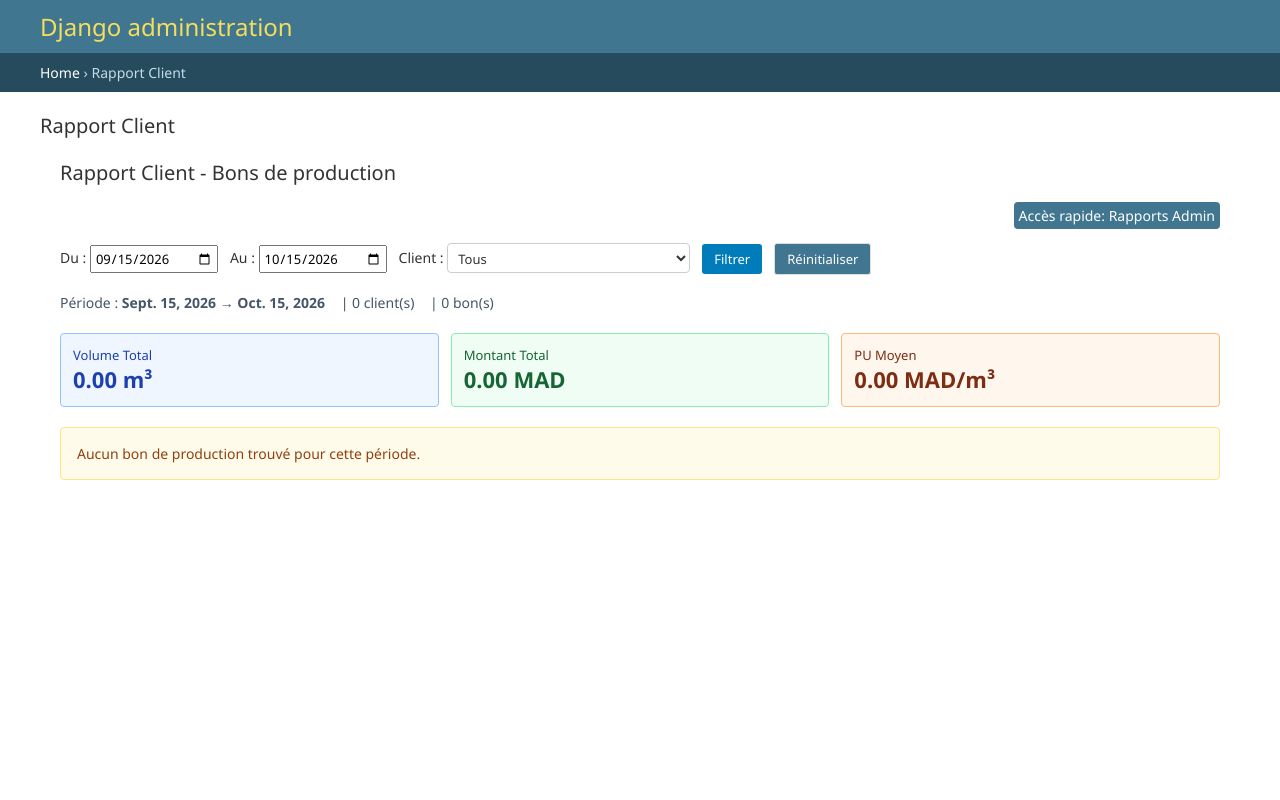
After one commit to kira3622/sitrad, a Django app: page /reports/rapport-client/ in a window 1280 px wide. The commit adds this page. Run offline with Django 5.2, Linux system fonts and the light colour scheme; a user stored in the database is signed in; data comes from the database, SQL or seed files in the repository.

Commit message:
feat(reports): ajoute Rapport Client (bons, volume, PU, montant par client)

```diff
--- a/reports/admin.py
+++ b/reports/admin.py
@@ -42,6 +42,7 @@ class RapportAdmin(admin.ModelAdmin):
             'vehicules_journalier': reverse('reports:vehicules_journalier'),
             'cout_formule': reverse('reports:cout_formule'),
             'rapport_camion': reverse('reports:rapport_camion'),
+            'rapport_client': reverse('reports:rapport_client'),
         }
         return super().changelist_view(request, extra_context=extra_context)
 
--- /dev/null
+++ b/reports/templates/reports/rapport_client.html
@@ -0,0 +1,112 @@
+{% extends "admin/base_site.html" %}
+
+{% block title %}Rapport Client{% endblock %}
+
+{% block content %}
+<div class="content" style="margin: 20px;">
+  <h1>Rapport Client - Bons de production</h1>
+  {% include 'reports/_quick_access.html' %}
+
+  <form method="get" class="filters" style="margin: 16px 0; display: flex; gap: 12px; align-items: center; flex-wrap: wrap;">
+    <label>
+      Du&nbsp;:
+      <input type="date" name="date_debut" value="{{ date_debut|date:'Y-m-d' }}" />
+    </label>
+    <label>
+      Au&nbsp;:
+      <input type="date" name="date_fin" value="{{ date_fin|date:'Y-m-d' }}" />
+    </label>
+    <label>
+      Client&nbsp;:
+      <select name="client">
+        <option value="">Tous</option>
+        {% for c in clients_choices %}
+          <option value="{{ c.id }}" {% if c.id|stringformat:'s' == client_id %}selected{% endif %}>{{ c.nom }}</option>
+        {% endfor %}
+      </select>
+    </label>
+    <button type="submit" class="button" style="padding: 6px 12px; background: #007cba; color: #fff; border-radius: 3px;">Filtrer</button>
+    <a href="?" class="button" style="padding: 6px 12px; border: 1px solid #ddd; border-radius: 3px; text-decoration: none;">Réinitialiser</a>
+  </form>
+
+  <p style="margin: 8px 0; color: #475569;">
+    Période&nbsp;: <strong>{{ date_debut }} → {{ date_fin }}</strong>
+    <span style="margin-left: 12px;">| {{ nb_clients }} client(s)</span>
+    <span style="margin-left: 12px;">| {{ nb_ordres }} bon(s)</span>
+  </p>
+
+  <div class="kpi-grid" style="display: grid; grid-template-columns: repeat(auto-fit, minmax(220px, 1fr)); gap: 12px; margin: 20px 0;">
+    <div class="kpi-item" style="background: #eff6ff; border: 1px solid #93c5fd; padding: 12px; border-radius: 4px;">
+      <div style="color: #1e40af; font-size: 13px;">Volume Total</div>
+      <div style="font-weight: 700; font-size: 22px; color: #1e40af;">{{ total_volume_global|floatformat:2 }} m³</div>
+    </div>
+    <div class="kpi-item" style="background: #f0fdf4; border: 1px solid #86efac; padding: 12px; border-radius: 4px;">
+      <div style="color: #166534; font-size: 13px;">Montant Total</div>
+      <div style="font-weight: 700; font-size: 22px; color: #166534;">{{ total_montant_global|floatformat:2 }} MAD</div>
+    </div>
+    <div class="kpi-item" style="background: #fff7ed; border: 1px solid #fdba74; padding: 12px; border-radius: 4px;">
+      <div style="color: #7c2d12; font-size: 13px;">PU Moyen</div>
+      <div style="font-weight: 700; font-size: 22px; color: #7c2d12;">{{ pu_moyen_global|floatformat:2 }} MAD/m³</div>
+    </div>
+  </div>
+
+  {% if clients_data and clients_data|length > 0 %}
+    {% for client in clients_data %}
+      <div style="margin-top: 24px;">
+        <h3 style="margin-bottom: 8px; color: #0f172a; border-left: 4px solid #007cba; padding-left: 10px;">
+          {{ client.client_nom }}
+        </h3>
+        <table class="listing" style="width: 100%; border-collapse: collapse;">
+          <thead>
+            <tr style="background: #f8fafc;">
+              <th style="text-align:left; padding: 10px; border: 1px solid #e2e8f0;">Date</th>
+              <th style="text-align:left; padding: 10px; border: 1px solid #e2e8f0;">N° Bon</th>
+              <th style="text-align:left; padding: 10px; border: 1px solid #e2e8f0;">Type Béton</th>
+              <th style="text-align:right; padding: 10px; border: 1px solid #e2e8f0;">Volume (m³)</th>
+              <th style="text-align:right; padding: 10px; border: 1px solid #e2e8f0;">PU (MAD)</th>
+              <th style="text-align:right; padding: 10px; border: 1px solid #e2e8f0;">Montant (MAD)</th>
+            </tr>
+          </thead>
+          <tbody>
+            {% for o in client.ordres %}
+              <tr style="{% cycle '' 'background:#fafafa;' %}">
+                <td style="padding: 10px; border-bottom: 1px solid #f1f5f9;">{{ o.date_production|date:"d/m/Y" }}</td>
+                <td style="padding: 10px; border-bottom: 1px solid #f1f5f9; font-weight: 600; color: #007cba;">{{ o.numero_bon }}</td>
+                <td style="padding: 10px; border-bottom: 1px solid #f1f5f9; color: #475569;">{{ o.formule_nom }}</td>
+                <td style="padding: 10px; text-align:right; border-bottom: 1px solid #f1f5f9; color: #1e40af; font-weight: 600;">{{ o.quantite_produire|floatformat:2 }}</td>
+                <td style="padding: 10px; text-align:right; border-bottom: 1px solid #f1f5f9; color: #7f8c8d;">{{ o.prix_vente_unitaire|floatformat:2 }}</td>
+                <td style="padding: 10px; text-align:right; border-bottom: 1px solid #f1f5f9; font-weight: 700; color: #166534;">{{ o.montant|floatformat:2 }}</td>
+              </tr>
+            {% endfor %}
+          </tbody>
+          <tfoot>
+            <tr style="background: #f0fdf4; font-weight: bold; border-top: 2px solid #bbf7d0;">
+              <td colspan="3" style="padding: 10px; text-align: right;">Sous-total {{ client.client_nom }}</td>
+              <td style="padding: 10px; text-align: right; color: #1e40af;">{{ client.sous_total_volume|floatformat:2 }} m³</td>
+              <td style="padding: 10px; text-align: right; color: #7f8c8d;">-</td>
+              <td style="padding: 10px; text-align: right; color: #166534;">{{ client.sous_total_montant|floatformat:2 }} MAD</td>
+            </tr>
+          </tfoot>
+        </table>
+      </div>
+    {% endfor %}
+
+    <div style="margin-top: 24px;">
+      <table class="listing" style="width: 100%; border-collapse: collapse;">
+        <tfoot>
+          <tr style="background: #052e16; color: #fff; font-size: 1.1em; font-weight: 800; border-top: 3px solid #15803d;">
+            <td colspan="3" style="padding: 12px; text-align: right;">TOTAL GÉNÉRAL</td>
+            <td style="padding: 12px; text-align: right; color: #bfdbfe;">{{ total_volume_global|floatformat:2 }} m³</td>
+            <td style="padding: 12px; text-align: right; color: #e2e8f0;">-</td>
+            <td style="padding: 12px; text-align: right; color: #86efac;">{{ total_montant_global|floatformat:2 }} MAD</td>
+          </tr>
+        </tfoot>
+      </table>
+    </div>
+  {% else %}
+    <div style="background: #fffbeb; border: 1px solid #fde68a; color: #92400e; padding: 16px; border-radius: 4px; margin: 20px 0;">
+      Aucun bon de production trouvé pour cette période.
+    </div>
+  {% endif %}
+</div>
+{% endblock %}
--- a/reports/urls.py
+++ b/reports/urls.py
@@ -22,6 +22,7 @@ urlpatterns = [
     path('vehicules-journalier/', views.rapport_journalier_vehicules, name='vehicules_journalier'),
     path('cout-formule/', views.rapport_cout_formule, name='cout_formule'),
     path('rapport-camion/', views.rapport_camion, name='rapport_camion'),
+    path('rapport-client/', views.rapport_client, name='rapport_client'),
 
     # Endpoints JSON pour graphiques admin
     path('json/daily-production/', views.json_daily_production, name='json_daily_production'),
--- a/reports/views.py
+++ b/reports/views.py
@@ -1365,6 +1365,106 @@ def rapport_camion(request):
         'source_volume': source_volume,
     }
     return render(request, 'reports/rapport_camion.html', context)
+
+
+@staff_member_required
+def rapport_client(request):
+    """
+    Rapport Client: liste des bons de production par client avec
+    date, N° bon, volume (m³), prix unitaire et montant.
+    - Groupé par client avec sous-totaux (volume + montant)
+    - Filtres: date_debut / date_fin (30 jours par defaut), client optionnel
+    """
+    date_debut_str = request.GET.get('date_debut')
+    date_fin_str = request.GET.get('date_fin')
+    client_id = request.GET.get('client')
+
+    if date_debut_str:
+        try:
+            date_debut = datetime.strptime(date_debut_str, '%Y-%m-%d').date()
+        except ValueError:
+            date_debut = (timezone.now() - timedelta(days=30)).date()
+    else:
+        date_debut = (timezone.now() - timedelta(days=30)).date()
+
+    if date_fin_str:
+        try:
+            date_fin = datetime.strptime(date_fin_str, '%Y-%m-%d').date()
+        except ValueError:
+            date_fin = timezone.now().date()
+    else:
+        date_fin = timezone.now().date()
+
+    # Ordres de production sur la periode
+    ordres_qs = OrdreProduction.objects.filter(
+        date_production__range=[date_debut, date_fin]
+    ).select_related('commande', 'commande__client', 'formule').order_by(
+        'commande__client__nom', 'date_production', 'id'
+    )
+
+    if client_id:
+        ordres_qs = ordres_qs.filter(commande__client_id=client_id)
+
+    # Grouper par client
+    clients_data = {}
+    total_volume_global = Decimal('0.00')
+    total_montant_global = Decimal('0.00')
+
+    for ordre in ordres_qs:
+        client = ordre.commande.client if ordre.commande else None
+        client_id_key = client.id if client else 0
+        client_nom = client.nom if client else 'Client inconnu'
+
+        qte = ordre.quantite_produire or Decimal('0.00')
+        pu = ordre.prix_vente_unitaire or Decimal('0.00')
+        montant = qte * pu
+
+        if client_id_key not in clients_data:
+            clients_data[client_id_key] = {
+                'client_nom': client_nom,
+                'ordres': [],
+                'sous_total_volume': Decimal('0.00'),
+                'sous_total_montant': Decimal('0.00'),
+            }
+
+        clients_data[client_id_key]['ordres'].append({
+            'date_production': ordre.date_production,
+            'numero_bon': ordre.numero_bon or f'#{ordre.id}',
+            'formule_nom': ordre.formule.nom if ordre.formule else '-',
+            'quantite_produire': qte,
+            'prix_vente_unitaire': pu,
+            'montant': montant,
+        })
+        clients_data[client_id_key]['sous_total_volume'] += qte
+        clients_data[client_id_key]['sous_total_montant'] += montant
+        total_volume_global += qte
+        total_montant_global += montant
+
+    clients_list = list(clients_data.values())
+
+    if total_volume_global > 0:
+        pu_moyen_global = total_montant_global / total_volume_global
+    else:
+        pu_moyen_global = Decimal('0.00')
+
+    # Liste des clients pour le filtre
+    clients_choices = Client.objects.all().order_by('nom')
+
+    context = {
+        'title': 'Rapport Client',
+        'date_debut': date_debut,
+        'date_fin': date_fin,
+        'client_id': client_id,
+        'clients_choices': clients_choices,
+        'clients_data': clients_list,
+        'total_volume_global': total_volume_global,
+        'total_montant_global': total_montant_global,
+        'pu_moyen_global': pu_moyen_global,
+        'nb_clients': len(clients_list),
+        'nb_ordres': ordres_qs.count(),
+    }
+    return render(request, 'reports/rapport_client.html', context)
+
 
 def _get_commandes_data(request):
     # Logique similaire à rapport_commandes mais simplifiée pour PDF
```
Also changed, not shown: reports/templates/admin/reports/rapport/change_list.html (+8 -0 lines).
